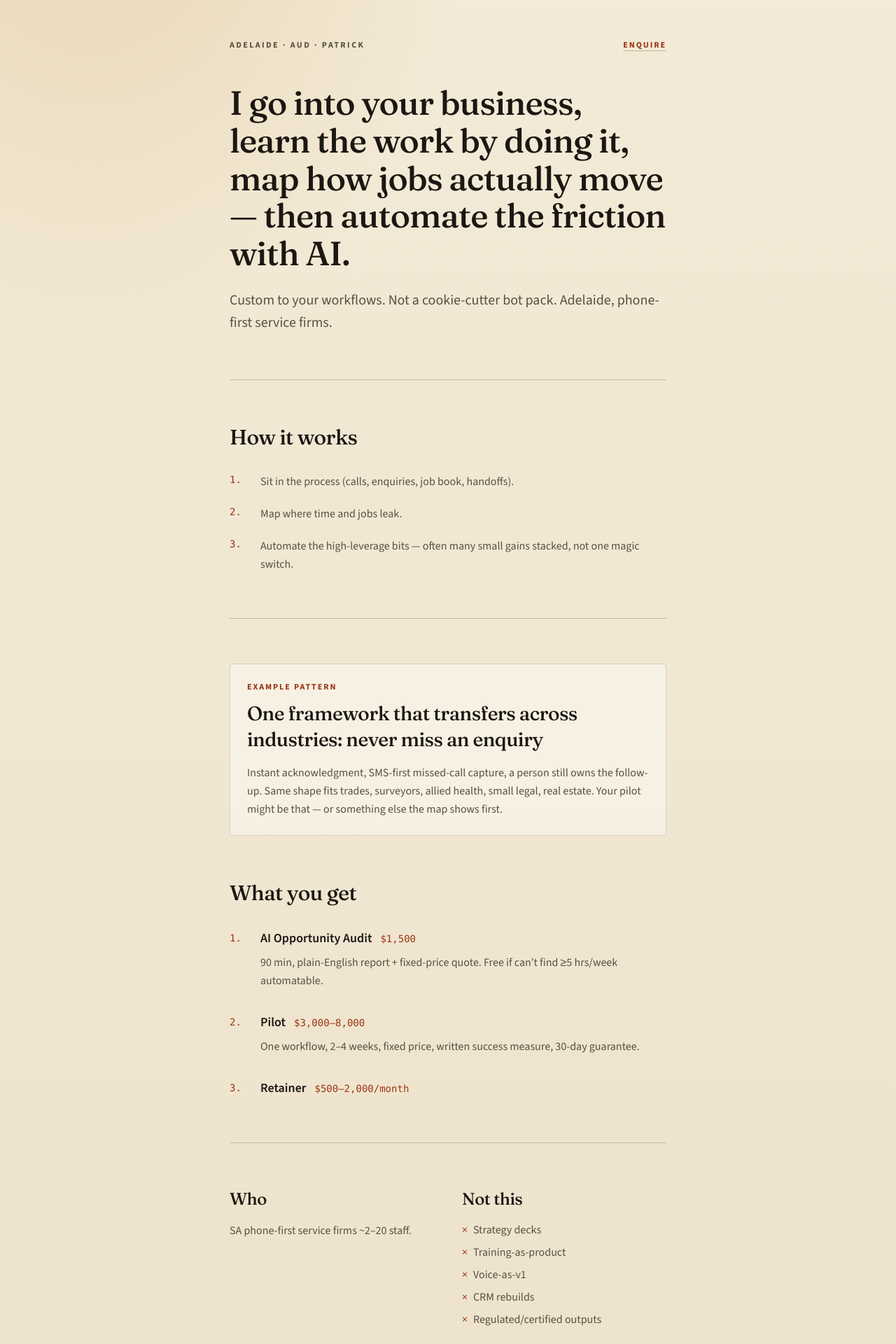
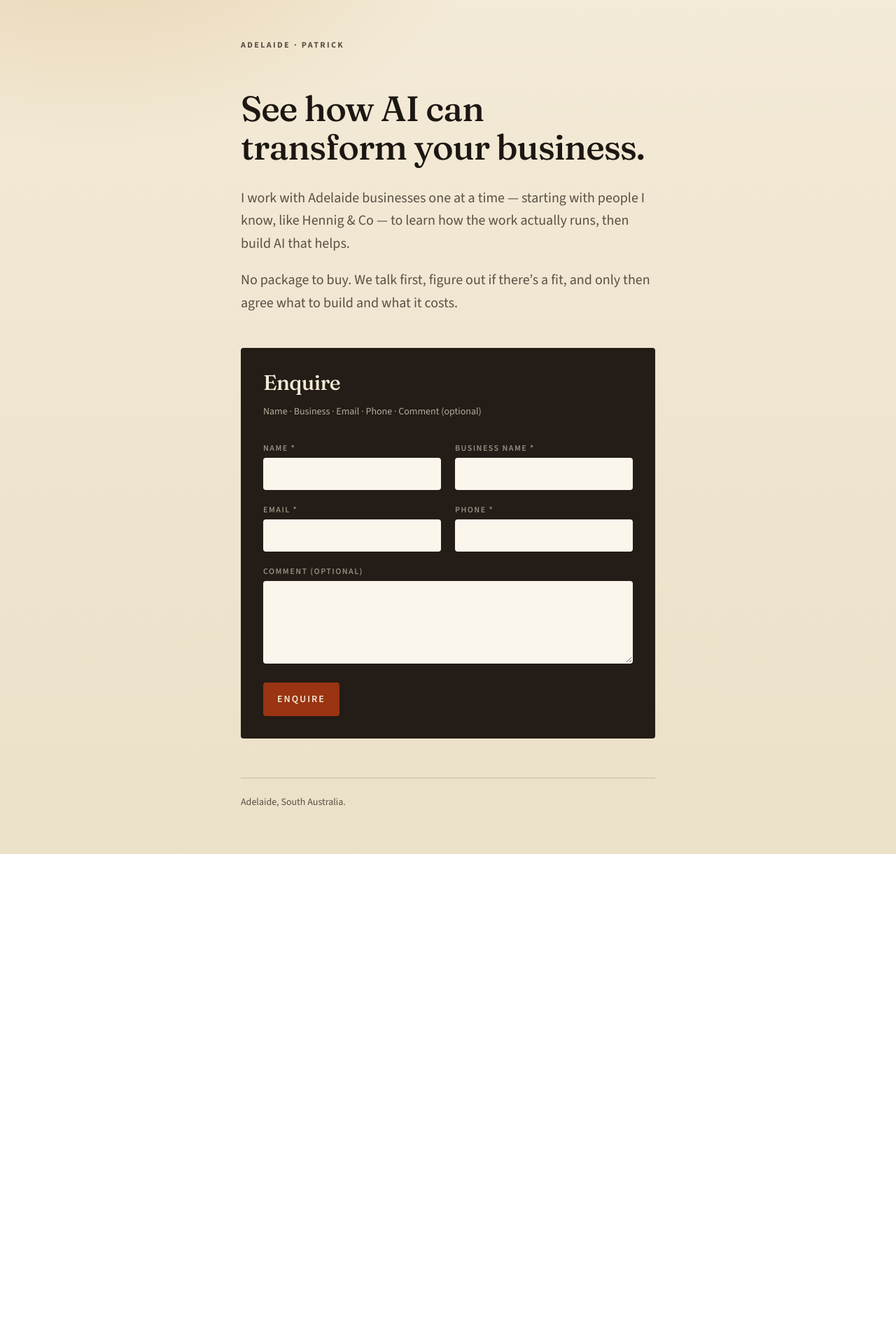
Before and after one commit to patomaley/graft-logic, a Next.js app: page / in a window 1280 px wide. Shown: the top 1920 px of the page at 70% size. After the commit the page ends 1220 px from the top, so only its background shows below. Built offline with nearby package versions, Linux system fonts and the light colour scheme.

Commit message:
homepage v3: headline + short body + enquire form only

```diff
--- a/app/layout.tsx
+++ b/app/layout.tsx
@@ -15,13 +15,13 @@ const body = Source_Sans_3({
 });
 
 export const metadata: Metadata = {
-  title: "Process-first AI for SA service firms | Patrick — Adelaide",
+  title: "See how AI can transform your business | Patrick — Adelaide",
   description:
-    "I go into your business, learn the work by doing it, map how jobs actually move — then automate the friction with AI. Custom to your workflows. Adelaide.",
+    "I work with Adelaide businesses one at a time — learn how the work actually runs, then build AI that helps. We talk first.",
   openGraph: {
-    title: "Process-first AI | Patrick — Adelaide",
+    title: "See how AI can transform your business",
     description:
-      "Custom to your workflows. Not a cookie-cutter bot pack. Adelaide, phone-first service firms.",
+      "Adelaide businesses, one at a time. Talk first — then agree what to build and what it costs.",
     locale: "en_AU",
     type: "website",
   },
--- a/app/page.tsx
+++ b/app/page.tsx
@@ -1,208 +1,40 @@
 import { EnquiryForm } from "@/components/EnquiryForm";
-
-const howSteps = [
-  {
-    n: "1",
-    body: "Sit in the process (calls, enquiries, job book, handoffs).",
-  },
-  {
-    n: "2",
-    body: "Map where time and jobs leak.",
-  },
-  {
-    n: "3",
-    body: "Automate the high-leverage bits — often many small gains stacked, not one magic switch.",
-  },
-] as const;
-
-const ladder = [
-  {
-    n: "1",
-    title: "AI Opportunity Audit",
-    price: "$1,500",
-    body: "90 min, plain-English report + fixed-price quote. Free if can’t find ≥5 hrs/week automatable.",
-  },
-  {
-    n: "2",
-    title: "Pilot",
-    price: "$3,000–8,000",
-    body: "One workflow, 2–4 weeks, fixed price, written success measure, 30-day guarantee.",
-  },
-  {
-    n: "3",
-    title: "Retainer",
-    price: "$500–2,000/month",
-    body: "",
-  },
-] as const;
-
-const notThis = [
-  "Strategy decks",
-  "Training-as-product",
-  "Voice-as-v1",
-  "CRM rebuilds",
-  "Regulated/certified outputs",
-] as const;
 
 export default function Home() {
   return (
-    <div className="mx-auto max-w-[42rem] px-5 pb-16 pt-10 sm:px-6 sm:pt-14">
-      <header className="mb-12 flex items-baseline justify-between gap-4">
+    <div className="mx-auto max-w-[40rem] px-5 pb-16 pt-10 sm:px-6 sm:pt-14">
+      <header className="mb-14">
         <p className="text-xs font-bold uppercase tracking-[0.2em] text-[var(--ink-soft)]">
-          Adelaide · AUD · Patrick
+          Adelaide · Patrick
         </p>
-        <a
-          href="#enquire"
-          className="text-xs font-bold uppercase tracking-[0.16em] text-[var(--rust)] underline decoration-[var(--rule)] underline-offset-4 hover:decoration-[var(--rust)]"
-        >
-          Enquire
-        </a>
       </header>
 
-      <main className="space-y-14 sm:space-y-16">
-        {/* HERO — locked */}
+      <main className="space-y-12">
         <section aria-labelledby="hero-h">
           <h1
             id="hero-h"
-            className="display text-[2.25rem] leading-[1.12] text-[var(--ink)] sm:text-[3rem]"
+            className="display text-[2.35rem] leading-[1.1] text-[var(--ink)] sm:text-[3.15rem]"
           >
-            I go into your business, learn the work by doing it, map how jobs
-            actually move — then automate the friction with AI.
+            See how AI can transform your business.
           </h1>
-          <p className="mt-6 text-lg leading-relaxed text-[var(--ink-soft)] sm:text-xl">
-            Custom to your workflows. Not a cookie-cutter bot pack. Adelaide,
-            phone-first service firms.
+          <p className="mt-7 text-lg leading-relaxed text-[var(--ink-soft)] sm:text-xl">
+            I work with Adelaide businesses one at a time — starting with people
+            I know, like Hennig &amp; Co — to learn how the work actually runs,
+            then build AI that helps.
+          </p>
+          <p className="mt-5 text-lg leading-relaxed text-[var(--ink-soft)] sm:text-xl">
+            No package to buy. We talk first, figure out if there’s a fit, and
+            only then agree what to build and what it costs.
           </p>
         </section>
 
-        <div className="rule" />
-
-        {/* HOW IT WORKS — locked */}
-        <section aria-labelledby="how-h">
-          <h2
-            id="how-h"
-            className="display text-2xl text-[var(--ink)] sm:text-3xl"
-          >
-            How it works
-          </h2>
-          <ol className="mt-8 space-y-5">
-            {howSteps.map((s) => (
-              <li key={s.n} className="grid grid-cols-[2rem_1fr] gap-3">
-                <span className="font-mono text-sm text-[var(--rust)]">
-                  {s.n}.
-                </span>
-                <p className="leading-relaxed text-[var(--ink-soft)]">{s.body}</p>
-              </li>
-            ))}
-          </ol>
-        </section>
-
-        <div className="rule" />
-
-        {/* EXAMPLE PATTERN — locked */}
-        <section
-          className="rounded-sm border border-[var(--ink)]/15 bg-[var(--cream)]/70 p-6"
-          aria-labelledby="example-h"
-        >
-          <p className="text-xs font-bold uppercase tracking-[0.16em] text-[var(--rust)]">
-            Example pattern
-          </p>
-          <h2
-            id="example-h"
-            className="display mt-3 text-2xl text-[var(--ink)] sm:text-[1.75rem]"
-          >
-            One framework that transfers across industries: never miss an
-            enquiry
-          </h2>
-          <p className="mt-4 leading-relaxed text-[var(--ink-soft)]">
-            Instant acknowledgment, SMS-first missed-call capture, a person
-            still owns the follow-up. Same shape fits trades, surveyors, allied
-            health, small legal, real estate. Your pilot might be that — or
-            something else the map shows first.
-          </p>
-        </section>
-
-        {/* WHAT YOU GET — locked */}
-        <section aria-labelledby="get-h">
-          <h2
-            id="get-h"
-            className="display text-2xl text-[var(--ink)] sm:text-3xl"
-          >
-            What you get
-          </h2>
-          <ul className="mt-8 space-y-8">
-            {ladder.map((t) => (
-              <li key={t.n} className="grid grid-cols-[2rem_1fr] gap-3">
-                <span className="pt-1 font-mono text-sm text-[var(--rust)]">
-                  {t.n}.
-                </span>
-                <div>
-                  <div className="flex flex-wrap items-baseline gap-x-3 gap-y-1">
-                    <h3 className="text-lg font-semibold text-[var(--ink)]">
-                      {t.title}
-                    </h3>
-                    <span className="font-mono text-sm text-[var(--rust)]">
-                      {t.price}
-                    </span>
-                  </div>
-                  {t.body ? (
-                    <p className="mt-2 leading-relaxed text-[var(--ink-soft)]">
-                      {t.body}
-                    </p>
-                  ) : null}
-                </div>
-              </li>
-            ))}
-          </ul>
-        </section>
-
-        <div className="rule" />
-
-        {/* WHO + NOT THIS — locked */}
-        <section className="grid gap-10 sm:grid-cols-2" aria-label="Fit">
-          <div>
-            <h2 className="display text-2xl text-[var(--ink)]">Who</h2>
-            <p className="mt-4 leading-relaxed text-[var(--ink-soft)]">
-              SA phone-first service firms ~2–20 staff.
-            </p>
-          </div>
-          <div>
-            <h2 className="display text-2xl text-[var(--ink)]">Not this</h2>
-            <ul className="mt-4 space-y-2 text-[var(--ink-soft)]">
-              {notThis.map((item) => (
-                <li key={item} className="flex gap-2">
-                  <span aria-hidden className="text-[var(--rust)]">
-                    ×
-                  </span>
-                  <span>{item}</span>
-                </li>
-              ))}
-            </ul>
-          </div>
-        </section>
-
-        {/* FOUNDER — locked */}
-        <section
-          className="rounded-sm border border-[var(--ink)]/15 bg-[var(--cream)]/70 p-6"
-          aria-labelledby="founding-h"
-        >
-          <h2 id="founding-h" className="display text-xl text-[var(--ink)]">
-            Founding slots
-          </h2>
-          <p className="mt-3 leading-relaxed text-[var(--ink-soft)]">
-            First two = founding slots — discounted build for publishable case
-            study (they approve).
-          </p>
-        </section>
-
-        {/* CTA FORM — locked */}
         <section
           id="enquire"
           className="rounded-sm bg-[var(--band)] p-6 text-[var(--paper)] sm:p-8"
           aria-labelledby="enquire-h"
         >
           <h2 id="enquire-h" className="display text-3xl text-[var(--paper)]">
-            Book a discovery
+            Enquire
           </h2>
           <p className="mt-3 max-w-md text-sm leading-relaxed text-[var(--paper)]/70">
             Name · Business · Email · Phone · Comment (optional)
@@ -214,7 +46,7 @@ export default function Home() {
       </main>
 
       <footer className="mt-14 border-t border-[var(--rule)] pt-6 text-sm text-[var(--ink-soft)]">
-        <p>Adelaide, South Australia. Patrick — personal trading. AUD.</p>
+        <p>Adelaide, South Australia.</p>
       </footer>
     </div>
   );
--- a/components/EnquiryForm.tsx
+++ b/components/EnquiryForm.tsx
@@ -83,8 +83,7 @@ export function EnquiryForm() {
           Got it.
         </p>
         <p className="mt-3 text-[var(--ink-soft)] leading-relaxed">
-          Thanks — I’ll reply soon. Bring whoever owns the phones and the job
-          book to the discovery.
+          Thanks — I’ll reply soon.
         </p>
       </div>
     );
@@ -150,7 +149,7 @@ export function EnquiryForm() {
         disabled={status === "submitting"}
         className="w-full rounded-sm bg-[var(--ink)] px-5 py-3.5 text-sm font-semibold uppercase tracking-[0.14em] text-[var(--paper)] transition hover:bg-[var(--rust)] focus-visible:outline focus-visible:outline-2 focus-visible:outline-offset-2 focus-visible:outline-[var(--rust)] disabled:opacity-60 sm:w-auto"
       >
-        {status === "submitting" ? "Sending…" : "Send enquiry"}
+        {status === "submitting" ? "Sending…" : "Enquire"}
       </button>
     </form>
   );
--- a/lib/site.ts
+++ b/lib/site.ts
@@ -3,4 +3,4 @@
  * Email delivery uses server env only — see .env.example.
  * TODO (Patrick): set CONTACT_TO / RESEND_* or FORM_ENDPOINT on Vercel.
  */
-export const SITE_NAME = "Patrick — process-first AI";
+export const SITE_NAME = "Patrick — Adelaide";
```
